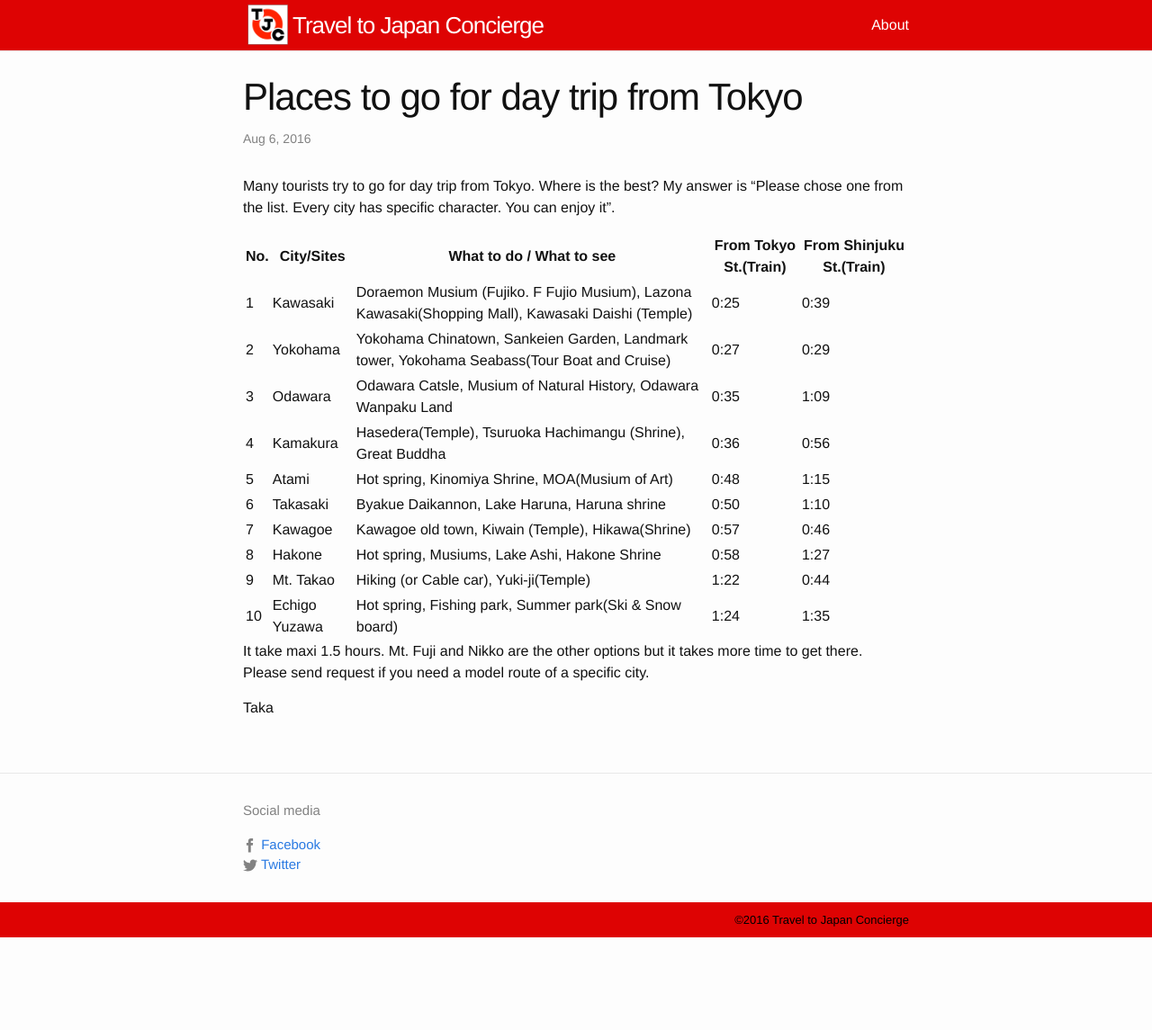
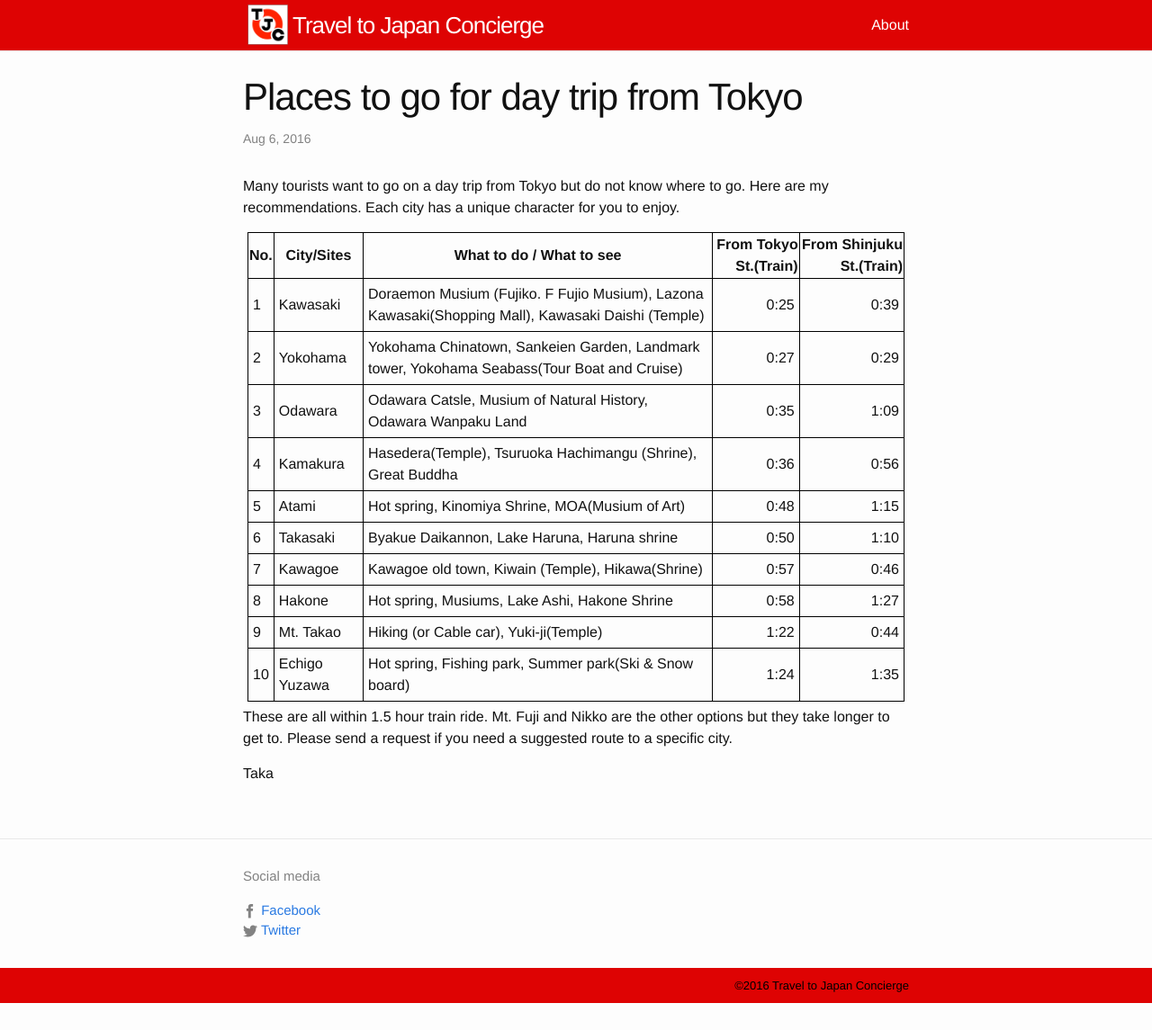
Before and after one commit to tjconcierge/tjconcierge.github.io, a Jekyll site: the page built from _posts/2016-08-06-daytripfromtokyo.markdown, in a window 1280 px wide. Shown: the whole page at 90% size. Built offline with Jekyll 4.4.1, drawn with Linux system fonts in a browser that asks for light colours; comment, search, counter and statistics services are not loaded; before the commit the page ends 1072 px from its top, so only the background shows below that.

Commit message:
Add blog post '2016-08-06-daytripfromtokyo

```diff
--- a/_posts/2016-08-06-daytripfromtokyo.markdown
+++ b/_posts/2016-08-06-daytripfromtokyo.markdown
@@ -4,11 +4,10 @@ title:  "Places to go for day trip from Tokyo"
 categories: sightseeing
 ---
 
-Many tourists try to go for day trip from Tokyo. Where is the best? My answer is “Please chose one from the list. Every city has specific character. You can enjoy it”.
-
+Many tourists want to go on a day trip from Tokyo but do not know where to go. Here are my recommendations. Each city has a unique character for you to enjoy.
 
 |No.|City/Sites|What to do / What to see|From Tokyo St.(Train)|From Shinjuku St.(Train)|
-|---|---|---|---|---|
+|---|---|---|---:|---:|
 |1|Kawasaki|Doraemon Musium (Fujiko. F Fujio Musium), Lazona Kawasaki(Shopping Mall), Kawasaki Daishi (Temple)|0:25|0:39|
 |2|Yokohama|Yokohama Chinatown, Sankeien Garden, Landmark tower, Yokohama Seabass(Tour Boat and Cruise)|0:27|0:29|
 |3|Odawara|Odawara Catsle, Musium of Natural History, Odawara Wanpaku Land|0:35|1:09|
@@ -20,6 +19,21 @@ Many tourists try to go for day trip from Tokyo. Where is the best? My answer is
 |9|Mt. Takao|Hiking (or Cable car), Yuki-ji(Temple)|1:22|0:44|
 |10|Echigo Yuzawa|Hot spring, Fishing park, Summer park(Ski & Snow board)|1:24|1:35|
 
-It take maxi 1.5 hours. Mt. Fuji and Nikko are the other options but it takes more time to get there. Please send request if you need a model route of a specific city.
+These are all within 1.5 hour train ride. Mt. Fuji and Nikko are the other options but they take longer to get to. Please send a request if you need a suggested route to a specific city.
 
 Taka
+
+<div id="disqus_thread"></div>
+<script>
+var disqus_config = function () {
+    this.page.identifier = "2016-08-07-daytripfromtokyo";
+};
+
+(function() { // DON'T EDIT BELOW THIS LINE
+    var d = document, s = d.createElement('script');
+    s.src = '//tjconcierge.disqus.com/embed.js';
+    s.setAttribute('data-timestamp', +new Date());
+    (d.head || d.body).appendChild(s);
+})();
+</script>
+<noscript>Please enable JavaScript to view the <a href="https://disqus.com/?ref_noscript">comments powered by Disqus.</a></noscript>
--- a/_sass/_layout.scss
+++ b/_sass/_layout.scss
@@ -278,3 +278,17 @@
         }
     }
 }
+
+table{
+    border-collapse: collapse;
+    border:1px solid black;
+    margin: 5px;
+}
+th{
+    border:1px solid black;
+}
+
+td{
+    border:1px solid black;
+    padding: 5px;
+}
```
